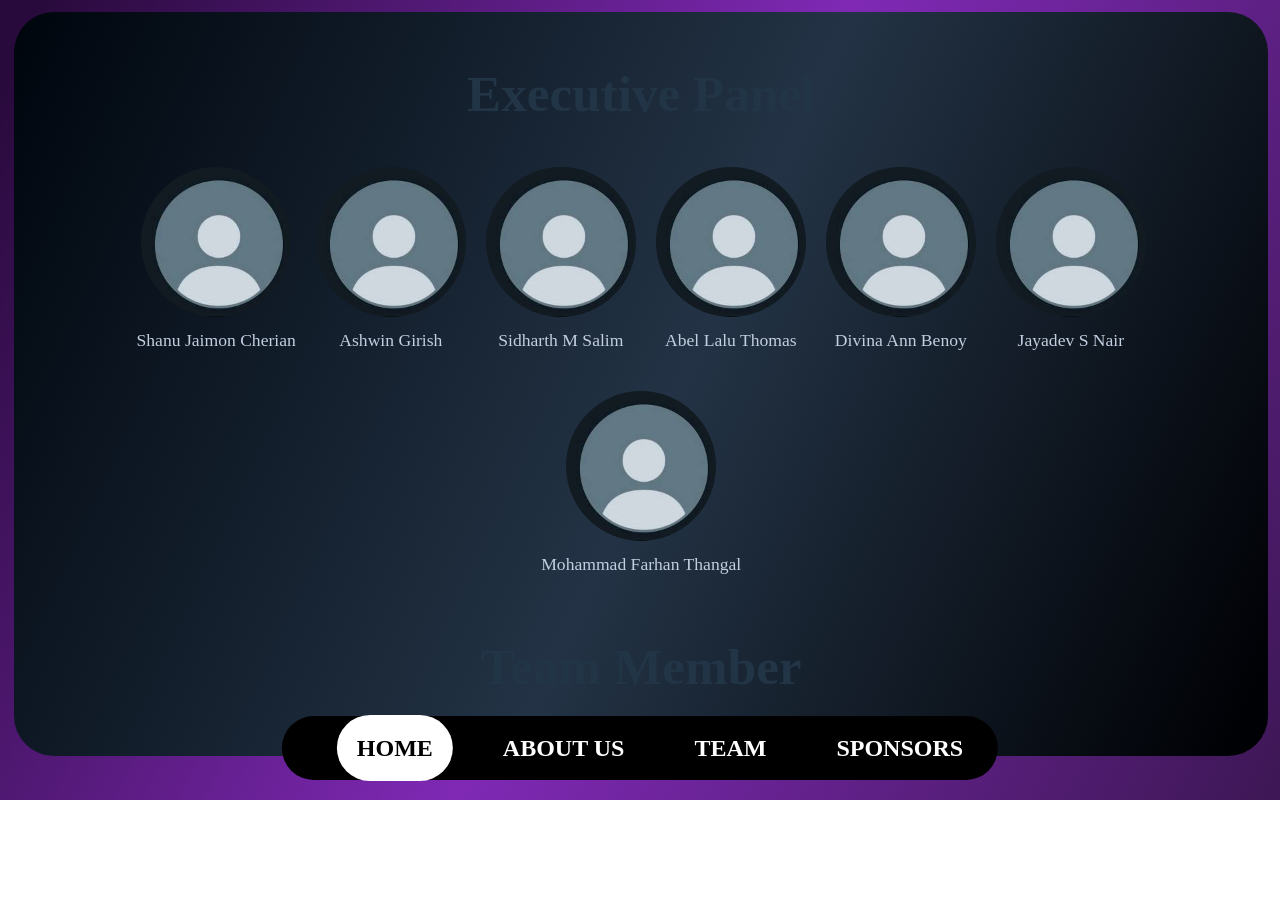
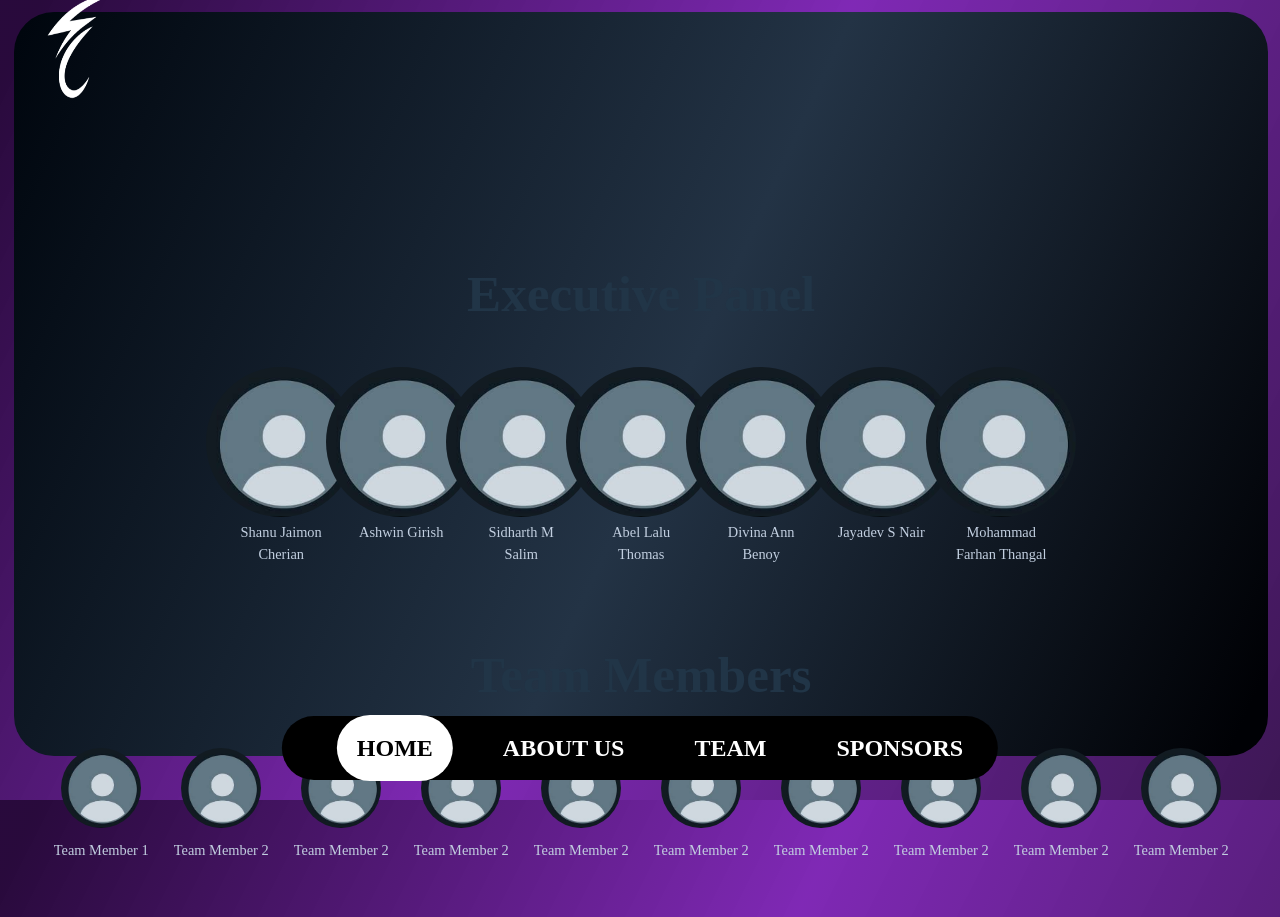
Before and after one commit to karthikeyan-ks/Ewouk, a React (Vite) app: page /team in a window 1280 px wide. Shown: the top 917 px of the page. Before the commit the page ends 800 px from the top, so only its background shows below. Built offline with nearby package versions, Linux system fonts and the light colour scheme.

Commit message:
team completed

```diff
--- a/src/components/Navbar.tsx
+++ b/src/components/Navbar.tsx
@@ -37,7 +37,7 @@ const Navbar = () => {
         </li>
         <li>
           <a
-            href="/team"
+            href="/sponsers"
             className={activeLink === 'contact' ? 'active' : ''}
             onClick={() => setActiveLink('contact')}
           >
--- /dev/null
+++ b/src/pages/Sponsers.css
@@ -0,0 +1,14 @@
+.image-container2 {
+    position: relative; /* Necessary for absolute positioning of child elements */
+    width: 100%; /* Ensure it takes the full width of the parent */
+    height: 200px; /* Set a specific height as needed */
+}
+
+.image-container2 img {
+    position: absolute; /* Allows free positioning */
+    top: 35%; /* Offset from the vertical center */
+    left: 5%; /* Offset from the horizontal center */
+    transform: translate(-60%, -60%);
+    width: 150px; /* Adjust the width */
+    height: 150px; /* Adjust the height */
+}
--- a/src/pages/Sponsers.tsx
+++ b/src/pages/Sponsers.tsx
@@ -1,5 +1,14 @@
+import React from 'react';
+import './Sponsers.css'; // Import the CSS file for styling
+import logo from '../static/image/image.png';
 export const Sponsers =() => {
-    return (<div>
 
-    </div>)
-}
+        return (
+            <div className="team-container1">
+                <div className='image-container2'>
+                    <img src={logo} alt="Ewouk-logo" />
+                </div>
+
+            </div>
+        );
+    };
--- a/src/pages/Team.css
+++ b/src/pages/Team.css
@@ -1,3 +1,18 @@
+.image-container1 {
+    position: relative; /* Necessary for absolute positioning of child elements */
+    width: 100%; /* Ensure it takes the full width of the parent */
+    height: 200px; /* Set a specific height as needed */
+}
+
+.image-container1 img {
+    position: absolute; /* Allows free positioning */
+    top: 10%; /* Offset from the vertical center */
+    left: 5%; /* Offset from the horizontal center */
+    transform: translate(-60%, -60%);
+    width: 150px; /* Adjust the width */
+    height: 150px; /* Adjust the height */
+}
+
 .team-container {
     text-align: center;
     padding: 20px;
@@ -9,51 +24,52 @@
     justify-content: center; /* Center items horizontally */
 }
 
-.team-member {
+/* Executive member styles */
+.executive-member {
     display: flex;
     flex-direction: column;
     align-items: center;
-    margin: 10px; /* Space between team members */
-    position: relative; /* Needed for absolute positioning of hover content */
+    margin: 10px; /* Space between members */
     transition: transform 0.3s ease; /* Smooth hover effect */
 }
 
-.team-member:hover {
+.executive-member:hover {
     transform: scale(1.05); /* Slightly scale up on hover */
 }
 
 .team-photo {
-    width: 150px; /* Fixed width for uniformity */
-    height: 150px; /* Fixed height for uniformity */
-    border-radius: 50%; /* Make the photos circular */
-    object-fit: cover; /* Crop the image to fill the space */
-    transition: background-color 0.3s ease; /* Smooth background color change */
-    z-index: 1; /* Ensure photo stays below position text */
+    width: 150px; /* Standard size for executive members */
+    height: 150px;
+    border-radius: 50%; /* Circular photos */
+    object-fit: cover; /* Crop image to fill the space */
 }
 
-.team-member:hover .team-photo {
-    background: linear-gradient(116.63deg, rgba(32, 0, 52, 0.3) 2.39%, rgba(103, 0, 167, 0.3) 50.84%, rgba(42, 0, 68, 0.3) 100%);
+/* Team members (non-executive) should be smaller */
+.small-photo {
+    width: 80px; /* Smaller size for team members */
+    height: 80px; /* Adjust height accordingly */
+}
+
+.team-member {
+    flex: 0 1 100px; /* Set a base size for members */
+    max-width: 100px; /* Prevent members from getting too large */
+    margin: 10px; /* Space between members */
 }
 
 .team-member p {
-    margin-top: 10px; /* Space between the photo and name */
-    font-size: 1.1em; /* Adjust font size as needed */
+    margin-top: 5px; /* Reduced space between the photo and name */
+    font-size: 0.9em; /* Smaller font size for better fit */
     color: #C2CFE0; /* Customize text color */
 }
 
 .team-member .position {
-    position: absolute; /* Position the position text over the image */
-    top: 50%; /* Center vertically */
-    left: 50%; /* Center horizontally */
-    transform: translate(-50%, -50%); /* Correct the position shift */
-    color: #ffffff; /* Text color */
-    font-size: 1em; /* Font size */
-    background: linear-gradient(116.63deg, rgba(32, 0, 52, 0.3) 2.39%, rgba(103, 0, 167, 0.3) 50.84%, rgba(42, 0, 68, 0.3) 100%); /* Semi-transparent background */
-    padding: 5px 10px; /* Padding around the text */
-    border-radius: 10px; /* Rounded corners */
-    opacity: 0; /* Hide by default */
+    color: #ffffff;
+    font-size: 0.8em; /* Smaller font size for position */
+    background: linear-gradient(116.63deg, rgba(32, 0, 52, 0.3) 2.39%, rgba(103, 0, 167, 0.3) 50.84%, rgba(42, 0, 68, 0.3) 100%);
+    padding: 2px 5px; /* Reduced padding for position */
+    border-radius: 10px;
+    opacity: 0; /* Hidden by default */
     transition: opacity 0.3s ease; /* Smooth fade in/out */
-    z-index: 2; /* Ensure position text is above the image */
 }
 
 .team-member:hover .position {
--- a/src/pages/Team.tsx
+++ b/src/pages/Team.tsx
@@ -1,10 +1,8 @@
 import React from 'react';
 import './Team.css'; // Import the CSS file for styling
-
-// Import images directly if they are inside the src folder
 import dpImage from '../static/image/Dp.jpeg';
-
-const teamMembers = [
+import logo from '../static/image/image.png';
+const executivePanel = [
     { name: 'Shanu Jaimon Cherian', photo: dpImage, position: 'Captain' },
     { name: 'Ashwin Girish', photo: dpImage, position: 'Team Manager' },
     { name: 'Sidharth M Salim', photo: dpImage, position: 'Mechanical Head' },
@@ -12,25 +10,71 @@ const teamMembers = [
     { name: 'Divina Ann Benoy', photo: dpImage, position: 'Fabrication Head' },
     { name: 'Jayadev S Nair', photo: dpImage, position: 'Driver' },
     { name: 'Mohammad Farhan Thangal', photo: dpImage, position: 'Treasurer' },
-    // Add more team members as needed
+];
+
+const teamMembers = [
+    { name: 'Team Member 1', photo: dpImage, position: 'Member' },
+    { name: 'Team Member 2', photo: dpImage, position: 'Member' },
+    { name: 'Team Member 2', photo: dpImage, position: 'Member' },
+    { name: 'Team Member 2', photo: dpImage, position: 'Member' },
+    { name: 'Team Member 2', photo: dpImage, position: 'Member' },
+    { name: 'Team Member 2', photo: dpImage, position: 'Member' },
+    { name: 'Team Member 2', photo: dpImage, position: 'Member' },
+    { name: 'Team Member 2', photo: dpImage, position: 'Member' },
+    { name: 'Team Member 2', photo: dpImage, position: 'Member' },
+    { name: 'Team Member 2', photo: dpImage, position: 'Member' },
+    { name: 'Team Member 2', photo: dpImage, position: 'Member' },
+    { name: 'Team Member 2', photo: dpImage, position: 'Member' },
+    { name: 'Team Member 2', photo: dpImage, position: 'Member' },
+    { name: 'Team Member 2', photo: dpImage, position: 'Member' },
+    { name: 'Team Member 2', photo: dpImage, position: 'Member' },
+    { name: 'Team Member 2', photo: dpImage, position: 'Member' },
+    { name: 'Team Member 2', photo: dpImage, position: 'Member' },
+    { name: 'Team Member 2', photo: dpImage, position: 'Member' },
+    { name: 'Team Member 2', photo: dpImage, position: 'Member' },
+    { name: 'Team Member 2', photo: dpImage, position: 'Member' },
+    { name: 'Team Member 2', photo: dpImage, position: 'Member' },
+    { name: 'Team Member 2', photo: dpImage, position: 'Member' },
+    { name: 'Team Member 2', photo: dpImage, position: 'Member' },
+    { name: 'Team Member 2', photo: dpImage, position: 'Member' },
+    { name: 'Team Member 2', photo: dpImage, position: 'Member' },
+    { name: 'Team Member 2', photo: dpImage, position: 'Member' },
+    { name: 'Team Member 2', photo: dpImage, position: 'Member' },
+    { name: 'Team Member 2', photo: dpImage, position: 'Member' },
+    { name: 'Team Member 2', photo: dpImage, position: 'Member' },
+    { name: 'Team Member 2', photo: dpImage, position: 'Member' },
+
 ];
 
 export const Team = () => {
     return (
+
         <div className="team-container">
-            <h1>Executive Panel</h1> {/* Fixed the spelling */}
 
-            <div className="team-row">
-                {teamMembers.map((member, index) => (
-                    <div key={index} className="team-member">
+            <div className='image-container1'>
+                <img src={logo} alt="Ewouk-logo" />
+            </div>
+            <h1>Executive Panel</h1>
+            <div className="team-row executive-row">
+                {executivePanel.map((member, index) => (
+                    <div key={index} className="team-member executive-member">
                         <img src={member.photo} alt={member.name} className="team-photo" />
                         <p>{member.name}</p>
-                        <div className="position">{member.position}</div> {/* Position text */}
+                        <div className="position">{member.position}</div>
                     </div>
                 ))}
             </div>
 
-            <h1>Team Member</h1> {/* Moved inside the main container */}
+            <h1>Team Members</h1>
+            <div className="team-row member-row">
+                {teamMembers.map((member, index) => (
+                    <div key={index} className="team-member">
+                        <img src={member.photo} alt={member.name} className="team-photo small-photo" />
+                        <p>{member.name}</p>
+                        <div className="position">{member.position}</div>
+                    </div>
+                ))}
+            </div>
         </div>
     );
 };
```
